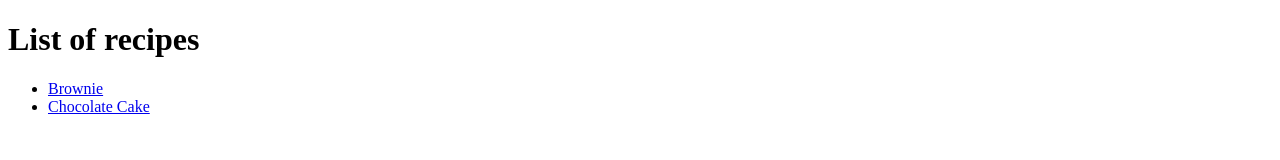
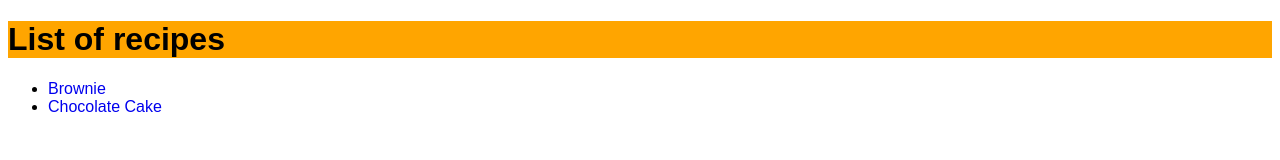
Before and after one commit to lincolntaranto/-HTML-CSS-recipes, a plain HTML site: page index.html in a window 1280 px wide. Drawn offline with Linux system fonts and the light colour scheme.

Commit message:
Main styles file added

```diff
--- a/index.html
+++ b/index.html
@@ -4,6 +4,7 @@
     <meta charset="UTF-8">
     <meta name="viewport" content="width=device-width, initial-scale=1.0">
     <title>Recipes</title>
+    <link rel="stylesheet" href="styles.css">
 </head>
 <body>
     <h1>List of recipes</h1>
--- /dev/null
+++ b/styles.css
@@ -0,0 +1,12 @@
+*{
+    font-family: Arial, Helvetica, sans-serif;
+}
+
+h1{
+    background-color: orange;
+    color: black;
+}
+
+a {
+    text-decoration: none;
+}
```
